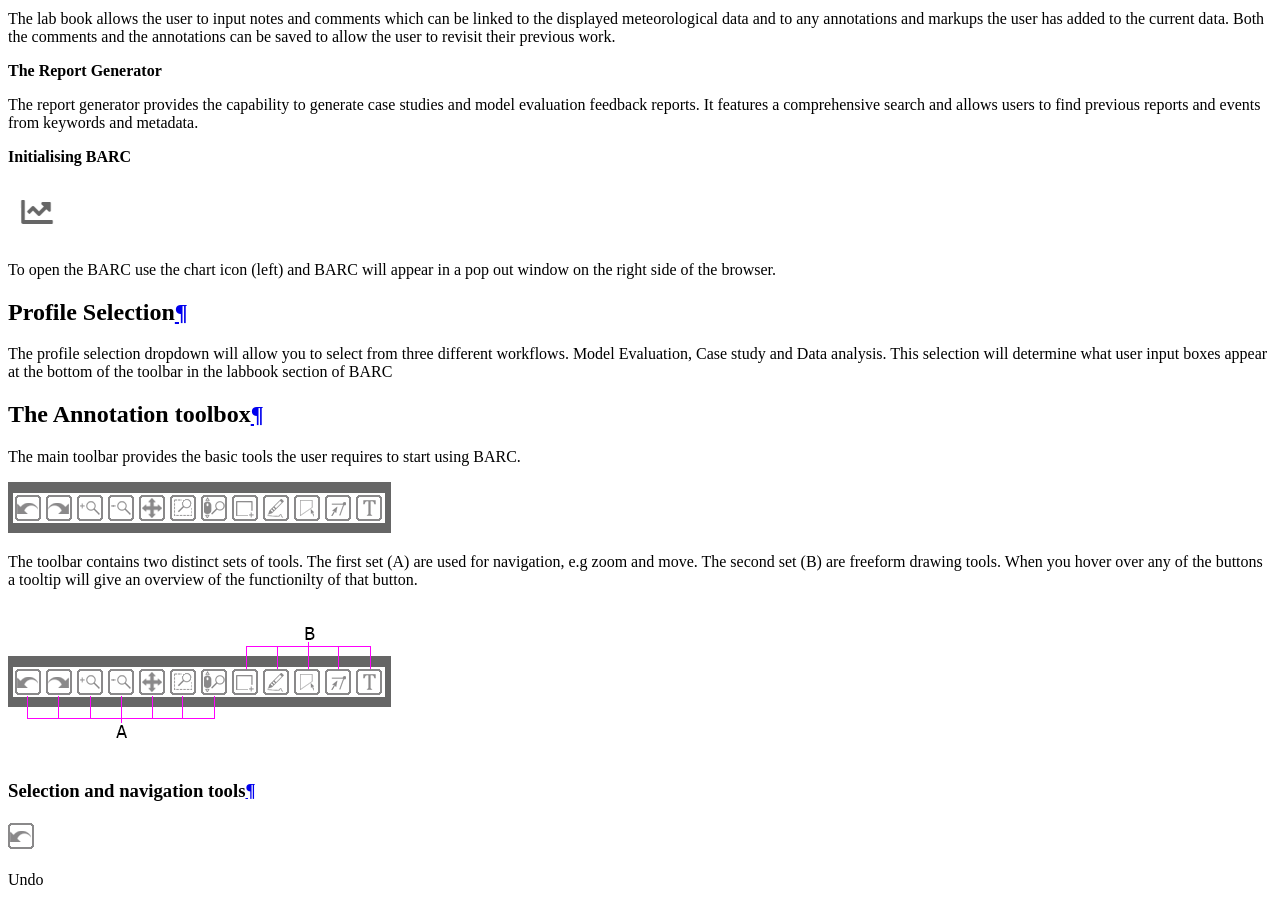
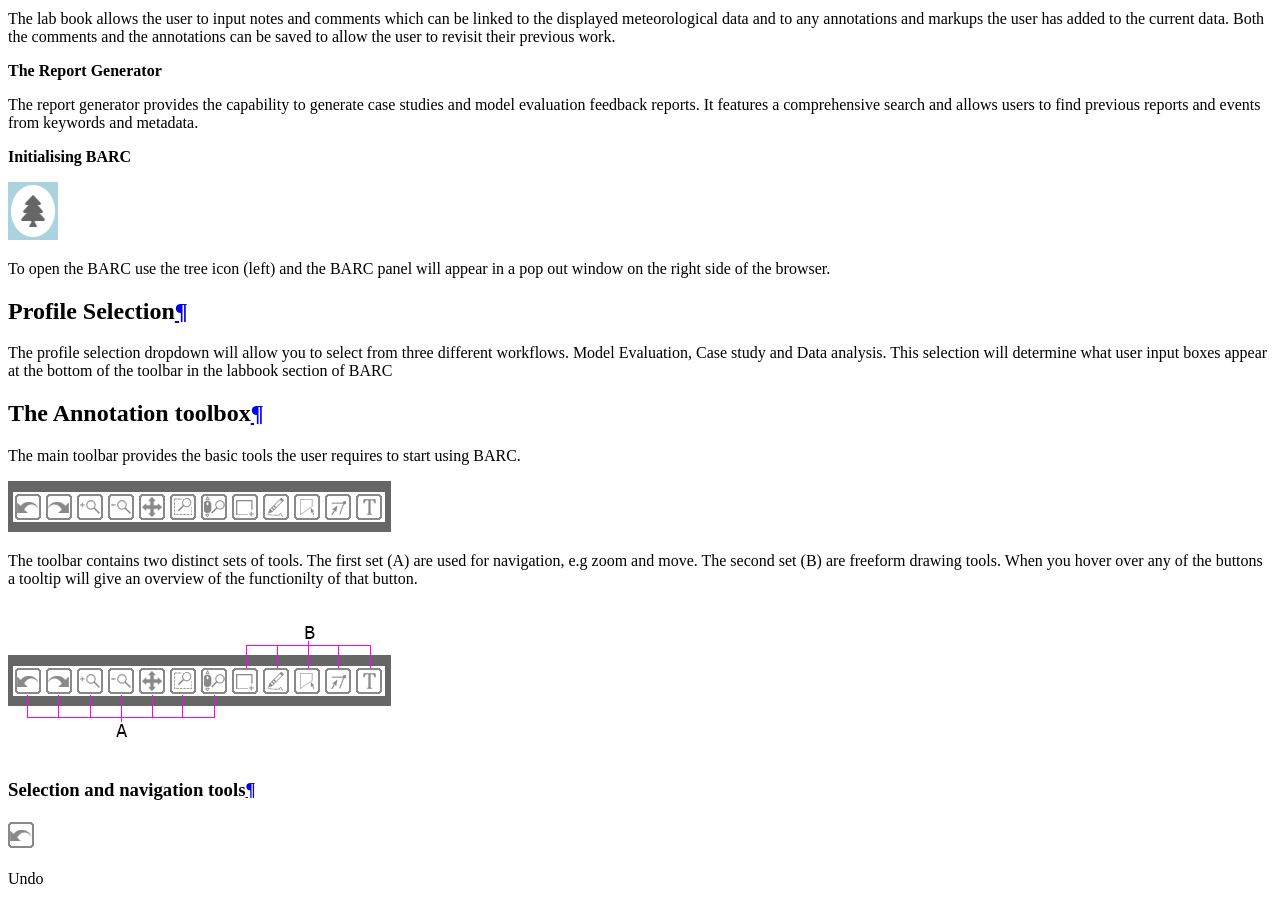
Before and after one commit to lecjlg/barc-docs, a Sphinx documentation site: the page built from docs/source/userguide.rst, in a window 1280 px wide and 900 px high, scrolled down 413 px. Built offline with Sphinx 7.4.7, drawn with Linux system fonts in a browser that asks for light colours.

Commit message:
changed the launch barc icon to the tree and the text around this.

```diff
--- a/docs/source/userguide.rst
+++ b/docs/source/userguide.rst
@@ -27,14 +27,14 @@ The report generator provides the capability to generate case studies and model
 
 **Initialising BARC**
 
-.. image:: /images/charticon.png
-    :width: 59px
-    :height: 59px
+.. image:: /images/forest_icon.png
+    :width: 50px
+    :height: 58px
     :align: left
-    :alt: Chart icon to launch BARC
+    :alt: Tree icon to launch BARC
 
 
-To open the BARC use the chart icon (left) and BARC will appear in a pop out window on the right side of the browser.
+To open the BARC use the tree icon (left) and the BARC panel will appear in a pop out window on the right side of the browser.
 
 Profile Selection
 ~~~~~~~~~~~~~~~~~
```
